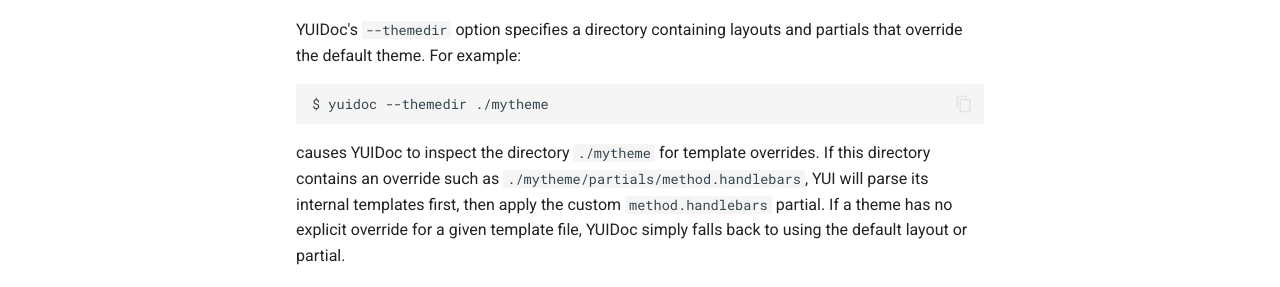
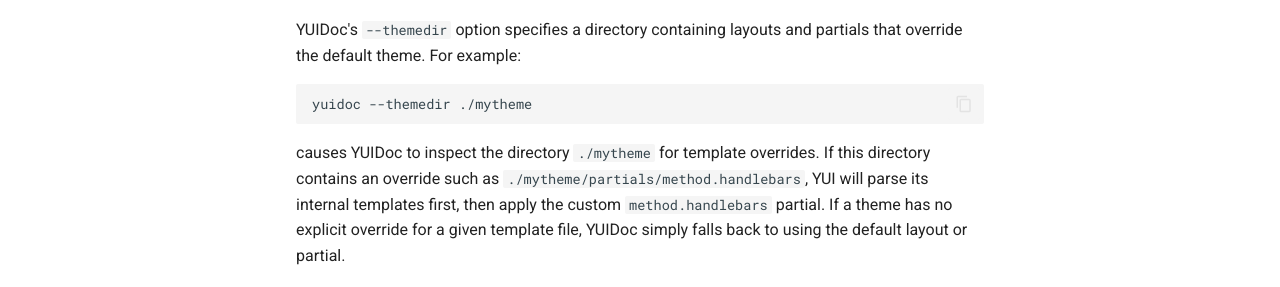
Before and after one commit to jasonmishi/yuidoc2.github.io, an MkDocs documentation site: the page built from docs/themes.md, in a window 1280 px wide and 900 px high, scrolled down 1132 px. Shown: the part 471-758 px from the top of the window. Built offline with MkDocs 1.6.1 and Material for MkDocs 9.7.7, drawn with Linux system fonts in a browser that asks for light colours; comment, search, counter and statistics services are not loaded.

Commit message:
formatting

````diff
--- a/docs/themes.md
+++ b/docs/themes.md
@@ -1,7 +1,8 @@
 # Themes
 
-YUIDoc uses <a href="http://handlebarsjs.com/">Handlebars.js</a> to render its templates.
-For easy customization, YUIDoc's default templates provide a specific set of file overrides.
+YUIDoc uses [Handlebars.js](http://handlebarsjs.com/) to render its templates.
+For easy customization, YUIDoc's default templates provide a specific set of
+file overrides.
 
 ## Directories
 
@@ -46,10 +47,8 @@
 
 ### Partials
 
-<p>
-    For each section of the layout that derives from parsed YUIDoc comment data,
-    YUIDoc provides a Handlebars partial.
-</p>
+For each section of the layout that derives from parsed YUIDoc comment data,
+YUIDoc provides a Handlebars partial.
 
 <table>
 <tr>
@@ -94,18 +93,18 @@
 </tr>
 </table>
 
-
 ## Overriding a Partial/Layout
 
 YUIDoc's `--themedir` option specifies a directory containing
 layouts and partials that override the default theme. For example:
 
 ```terminal
-$ yuidoc --themedir ./mytheme
+yuidoc --themedir ./mytheme
 ```
 
 causes YUIDoc to inspect the directory `./mytheme` for template overrides.
 If this directory contains an override such as `./mytheme/partials/method.handlebars`,
-YUI will parse its internal templates first, then apply the custom `method.handlebars` partial.
+YUI will parse its internal templates first, then apply the custom
+`method.handlebars` partial.
 If a theme has no explicit override for a given template file,
 YUIDoc simply falls back to using the default layout or partial.
````
